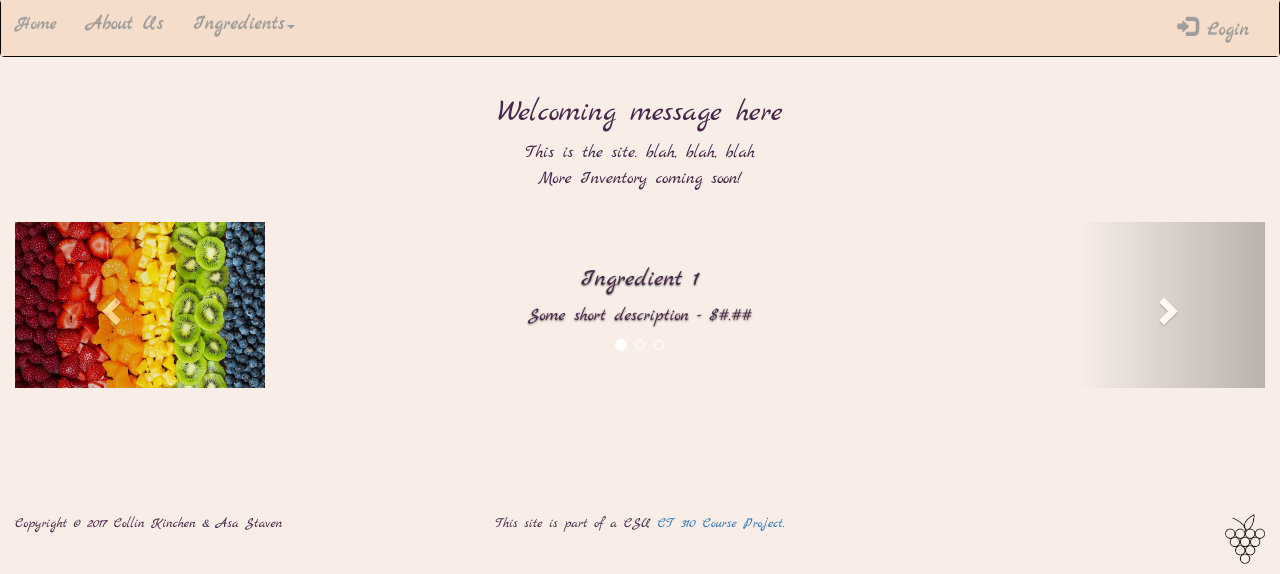
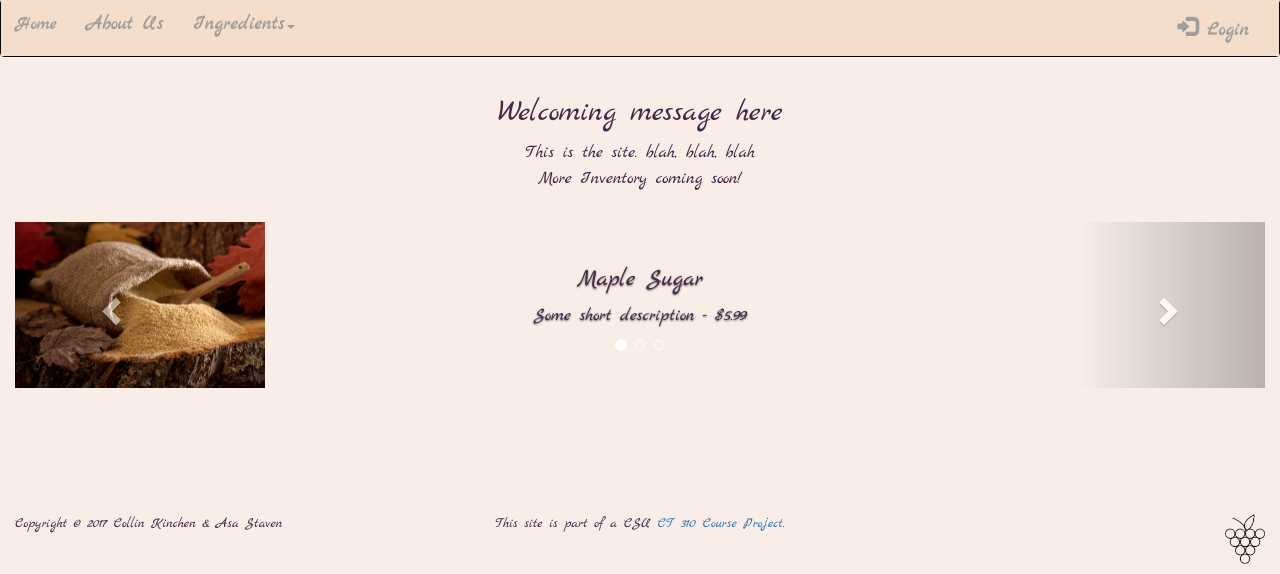
Before and after one commit to teamfor10/CT310Proj1, a PHP site: page / in a window 1280 px wide. Shown: the part 226-800 px from the top of the page. Run offline with PHP 8.4, Linux system fonts and the light colour scheme; some libraries are stand-ins or nearby versions.

Commit message:
ingredient pages, minor additons

```diff
--- /dev/null
+++ b/MapleSugar.php
@@ -0,0 +1,3 @@
+<?php include 'header.php'; ?>
+<p>Maple Sugar</p>
+<?php include 'footer.php'; ?>
--- /dev/null
+++ b/Nori.php
@@ -0,0 +1,3 @@
+<?php include 'header.php'; ?>
+<p>Nori</p>
+<?php include 'footer.php'; ?>
--- /dev/null
+++ b/SesameSeed.php
@@ -0,0 +1,3 @@
+<?php include 'header.php'; ?>
+<p>Sesame Seed</p>
+<?php include 'footer.php'; ?>
--- a/header.php
+++ b/header.php
@@ -43,9 +43,9 @@
           <li class="dropdown">
             <a class="dropdown-toggle" data-toggle="dropdown" href="#">Ingredients<span class="caret"></span></a>
             <ul class="dropdown-menu">
-              <li><a href="#">Ingredient 1</a></li>
-              <li><a href="#">Ingredient 2</a></li>
-              <li><a href="#">Ingredient 3</a></li>
+              <li><a href="./MapleSugar.php">Maple Sugar</a></li>
+              <li><a href="./Nori.php">Nori</a></li>
+              <li><a href="./SesameSeed.php">Sesame Seed</a></li>
             </ul>
           </li>
         </ul>
--- a/index.php
+++ b/index.php
@@ -35,32 +35,32 @@
           <!-- Ingredient 1 slide -->
           <div class="item active">
             <a style="display:block" href="#">
-              <img src="./images/pic.jpg" alt="igdt 1" width="250" height="auto">
+              <img src="./images/maplesugar.jpg" alt="igdt 1" width="250" height="auto">
             </a>
             <div class="carousel-caption">
-              <h3>Ingredient 1</h3>
-              <p>Some short description - $#.##</p>
+              <h3>Maple Sugar</h3>
+              <p>Some short description - $5.99</p>
             </div>
           </div>
 
           <!-- Ingredient 2 slide -->
           <div class="item">
             <a style="display:block" href="#">
-              <img src="./images/pic.jpg" alt="igdt 2" width="250" height="auto">
+              <img src="./images/nori.jpg" alt="igdt 2" width="250" height="auto">
             </a>
             <div class="carousel-caption">
-              <h3>Ingredient 2</h3>
-              <p>Some short description - $#.##</p>
+              <h3>Nori</h3>
+              <p>Some short description - $2.99</p>
             </div>
           </div>
           <!-- Ingredient 3 slide -->
           <div class="item">
             <a style="display:block" href="#">
-              <img src="./images/pic.jpg" alt="igdt 3" width="250" height="auto">
+              <img src="./images/sesameseed.jpg" alt="igdt 3" width="250" height="auto">
             </a>
             <div class="carousel-caption">
-              <h3>Ingredient 3</h3>
-              <p>Some short description - $#.##</p>
+              <h3>Sesame Seed</h3>
+              <p>Some short description - $3.99</p>
             </div>
           </div>
 
--- a/login.php
+++ b/login.php
@@ -24,6 +24,7 @@
     </div>";
     }
 ?>
+<!--can we get the log in to just display automatically when opening the page?-->
 
 <div id="login">
   <?php if(isset($_POST['login'])):
```
Also changed, not shown: about.php (+10 -0 lines), images/maplesugar.jpg (added), images/nori.jpg (added), images/sesameseed.jpg (added).
